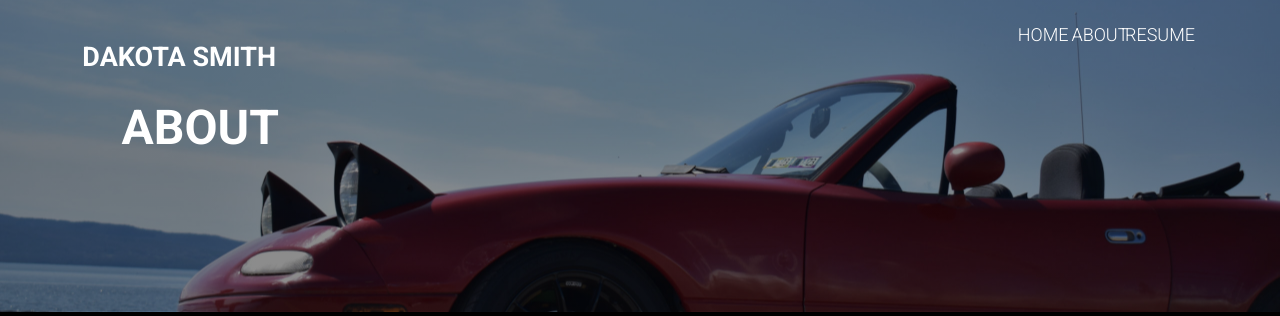
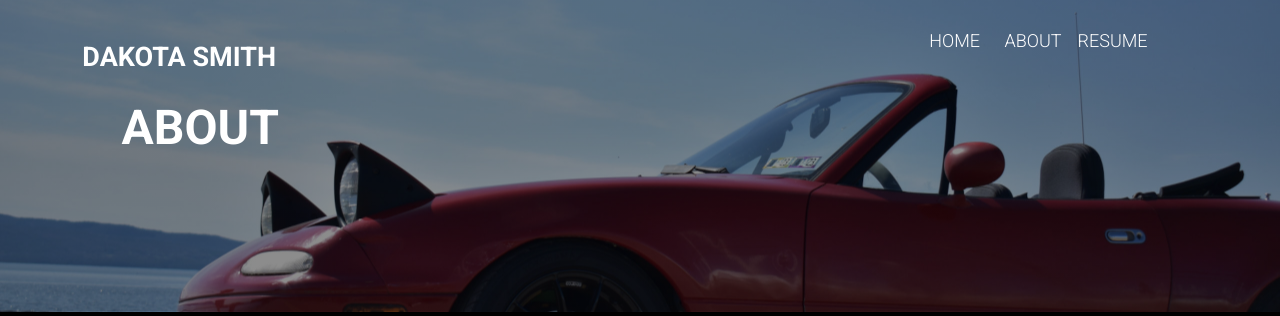
Before and after one commit to dakotasmith13/dakotasmith13.github.io, a PHP site: page /about.html in a window 1280 px wide. Shown: the top 316 px of the page. Run offline with PHP 8.4, Linux system fonts and the light colour scheme.

Commit message:
changed nav spacing

```diff
--- a/css/custom.css
+++ b/css/custom.css
@@ -39,10 +39,11 @@ body {
 }
 
 nav {
-    text-align: center;
-    width: 50%;
+    text-align: right;
+    width: 75%;
     max-width: 80%;
     display: inline-block;
+    padding: 2%;
 }
 
 footer {
```
